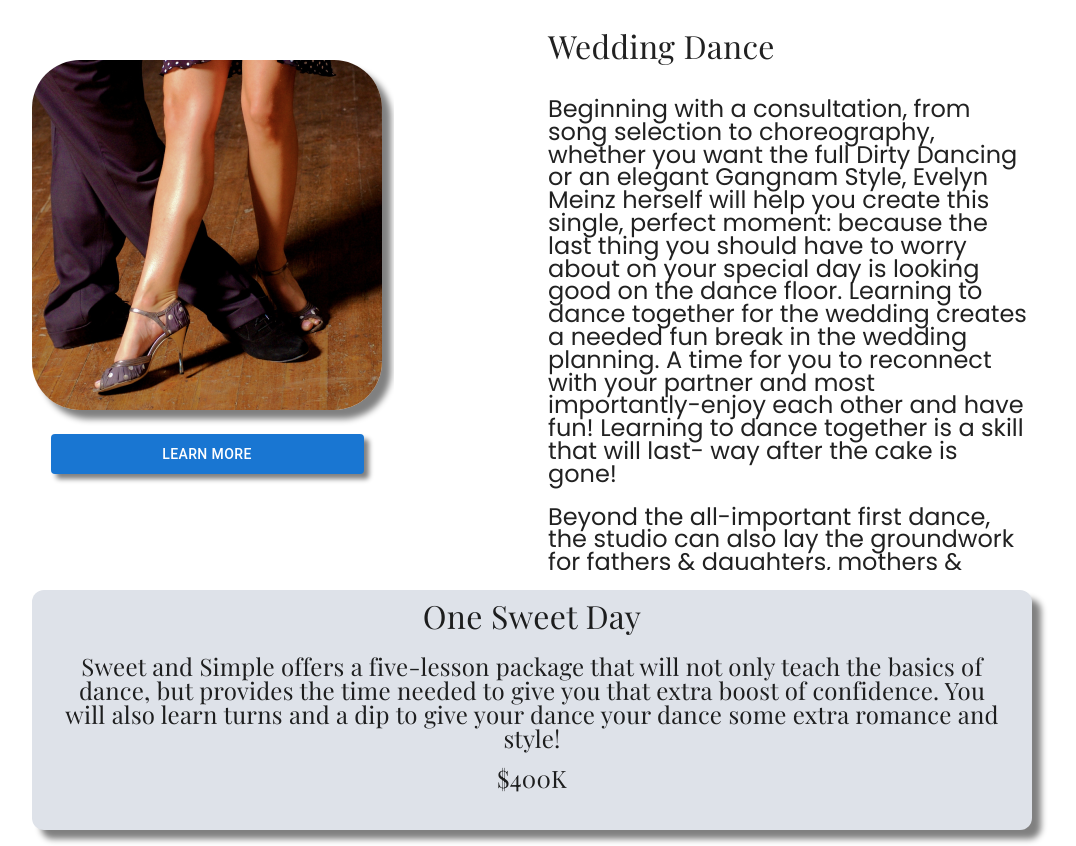
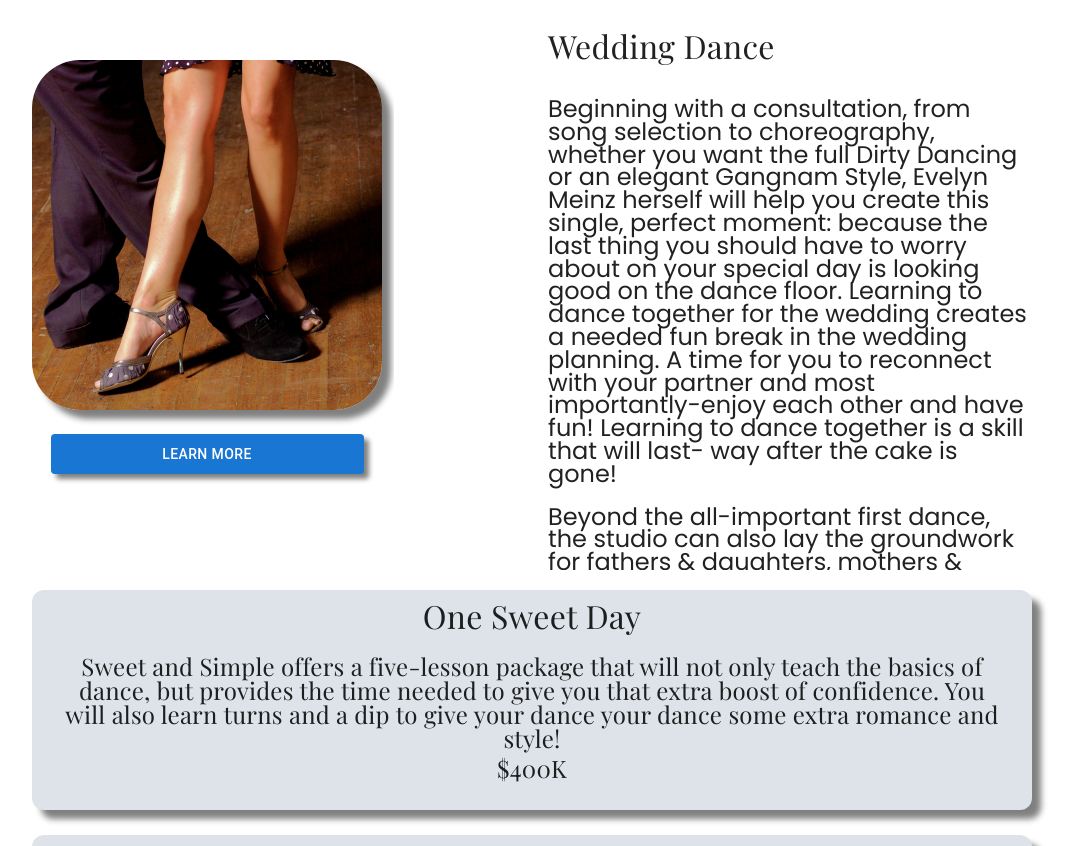
Before and after one commit to th2n10s4u/embd-website, a React (Create React App) app: page / in a window 1280 px wide. Shown: the top 846 px of the page, without its empty margins (108-1184 px from the left). Built offline with nearby package versions, Linux system fonts and the light colour scheme.

Commit message:
Updated TemplateTextCard.js
Updated bottom margin on ListItem

```diff
--- a/src/assets/components/SocialDance.js
+++ b/src/assets/components/SocialDance.js
@@ -43,6 +43,7 @@ export default function SocialDance() {
           "RSVP: Meetup.com/embd or",
           "Call: 123-456-7890",
         ]}
+        centered={true}
       />
     </React.Fragment>
   );
--- a/src/assets/components/TemplateTextCard.js
+++ b/src/assets/components/TemplateTextCard.js
@@ -85,6 +85,7 @@ export default function TemplateTextCard(props) {
                     display: "flex",
                     flexDirection: "column",
                     textAlign: props.centered ? "center" : "left", //conditional
+                    marginBottom: "-10px",
                   }}
                 >
                   {text}
```
